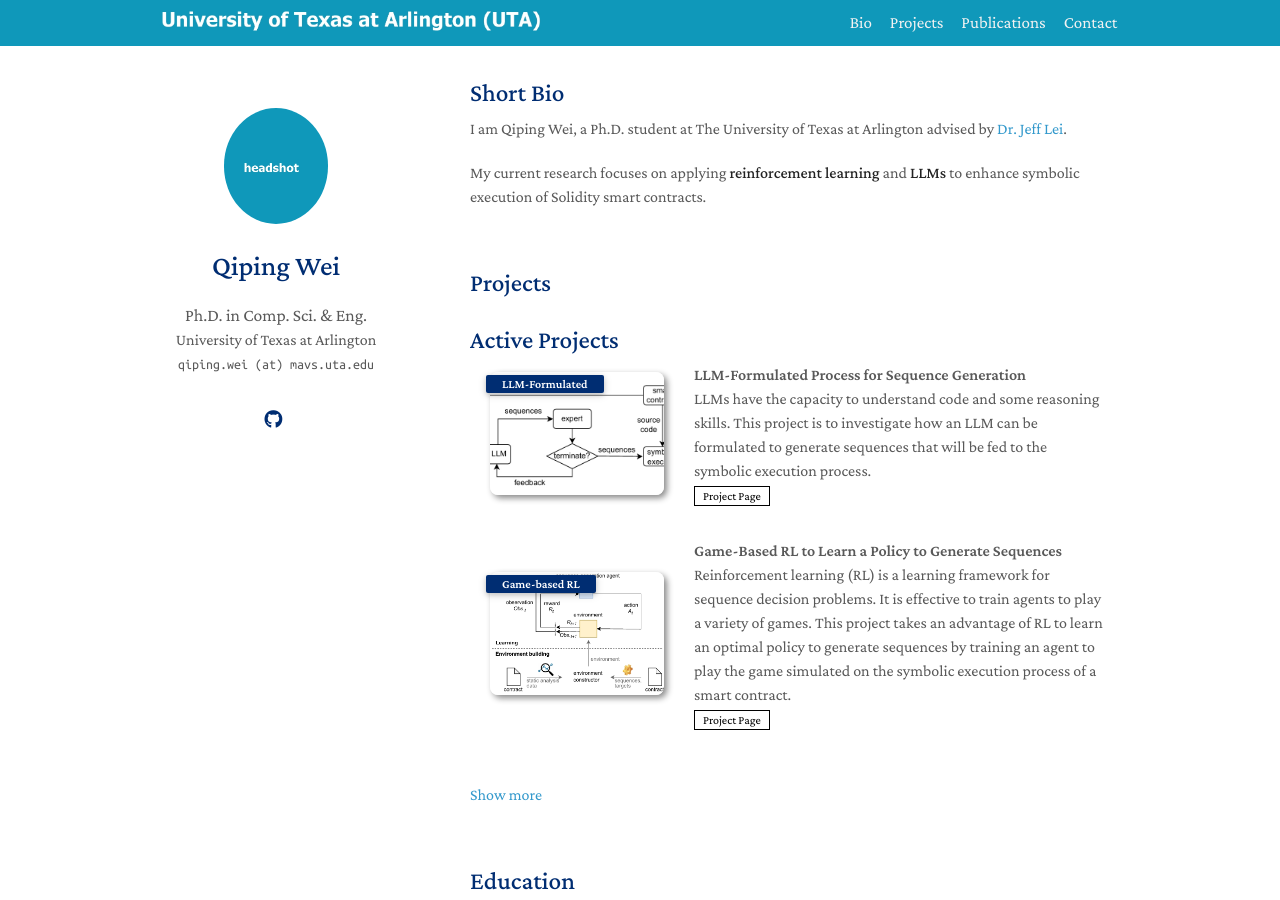
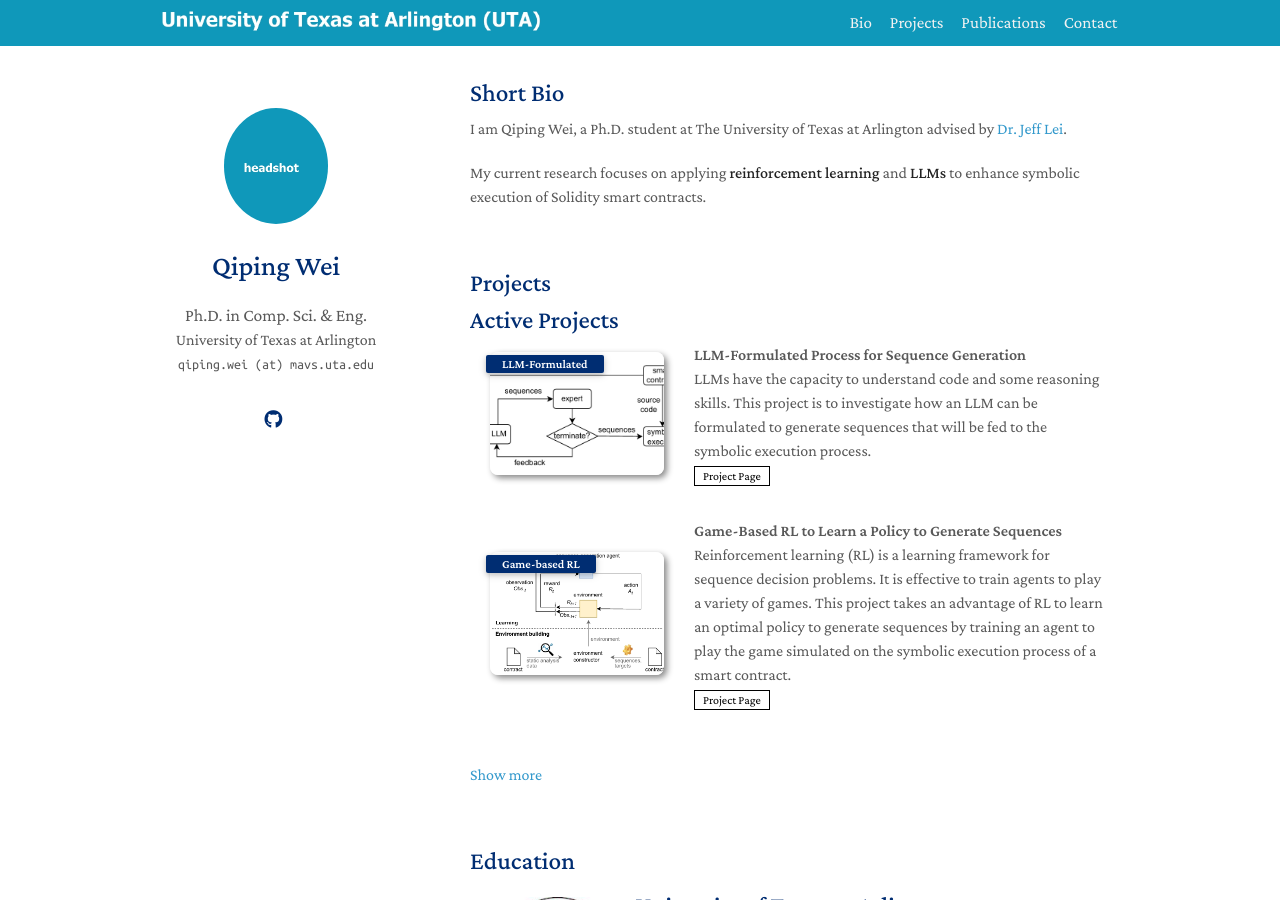
Before and after one commit to Qiana0223/qiana0223.github.io, a Jekyll site: the page built from index.md, in a window 1280 px wide and 900 px high. Built offline with Jekyll 4.4.1, drawn with Linux system fonts in a browser that asks for light colours; a style sheet for code colours, icons or effects is not loaded.

Commit message:
continue to update space

```diff
--- a/_includes/projects.md
+++ b/_includes/projects.md
@@ -31,7 +31,7 @@
 </style>
 <h1 id="projects"></h1>
 
-<h2 style="margin: 60px 0px -30px;">Projects</h2>
+<h2 style="margin: 60px 0px -50px;">Projects</h2>
 
 <div class="projects">
 <ol class="bibliography">
--- a/_includes/publications.md
+++ b/_includes/publications.md
@@ -29,7 +29,7 @@
 </style>
 <h1 id="publications"></h1>
 
-<h2 style="margin: 60px 0px -30px;">
+<h2 style="margin: 60px 0px -50px;">
 Publications
 
 </h2>
```
